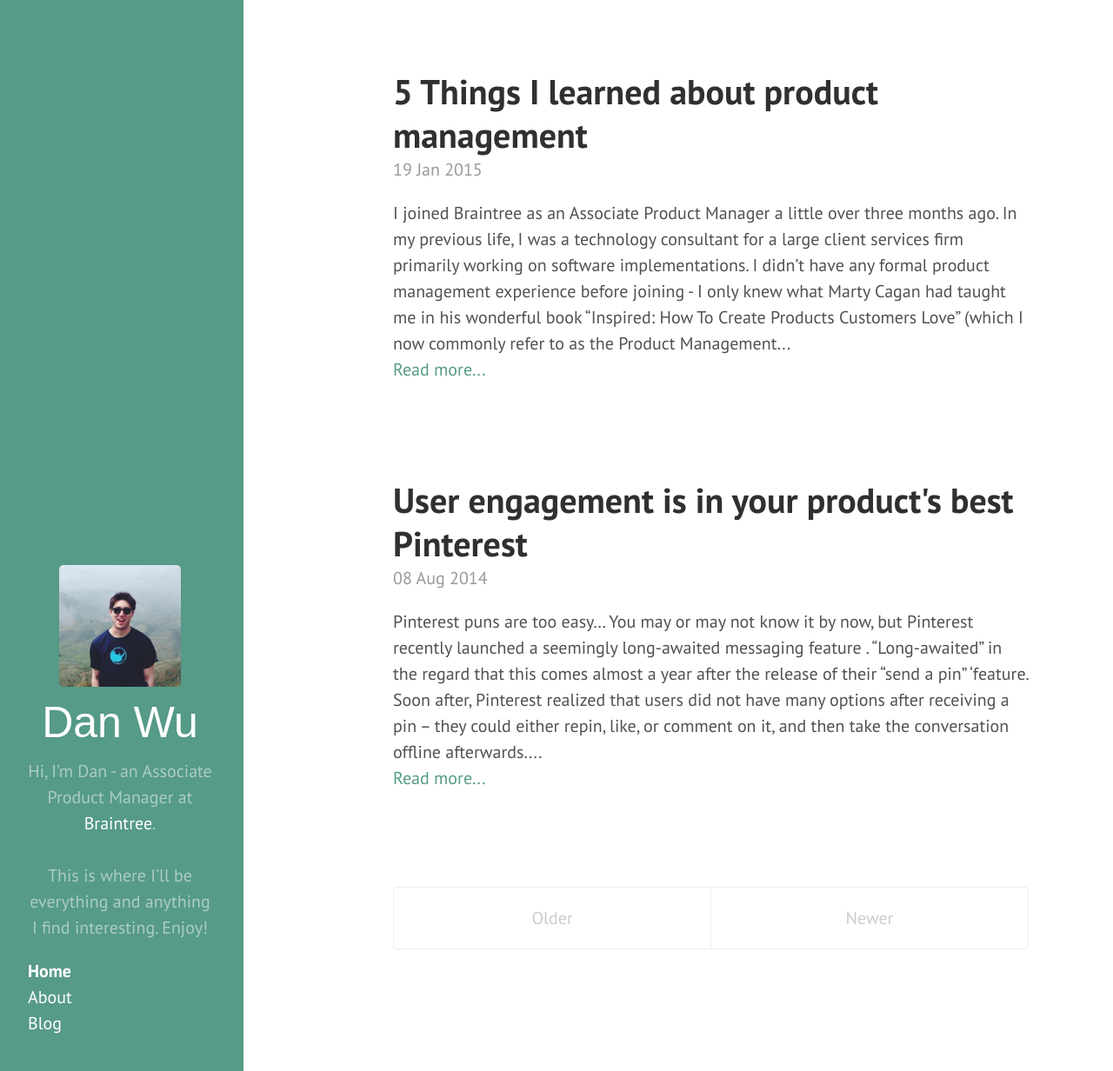
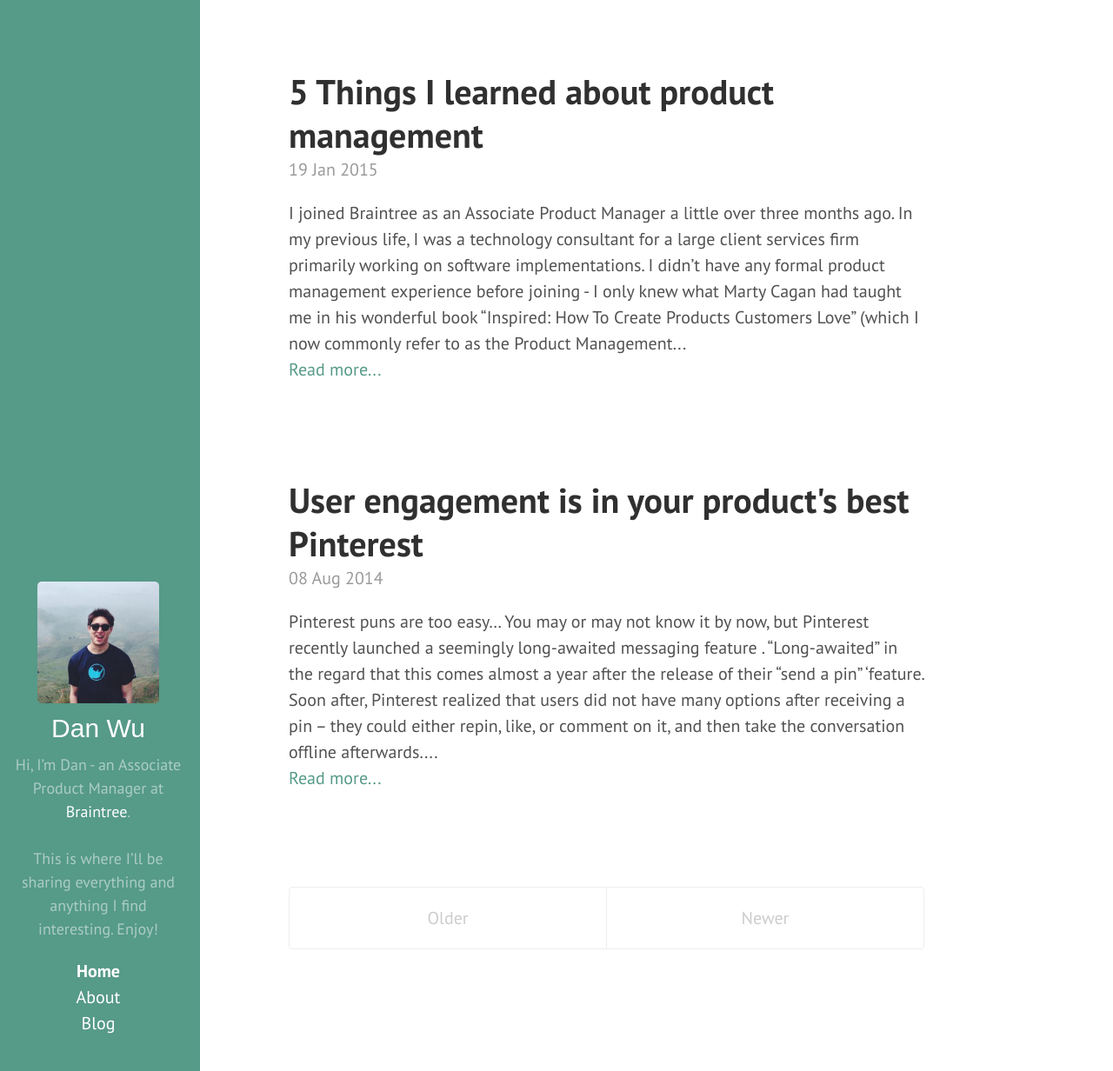
Before and after one commit to danielwu426/danielwu426.github.io, a Jekyll site: the page built from index.html, in a window 1280 px wide and 1232 px high. Shown: the whole window at 87% size. Built offline with Jekyll 4.4.1, drawn with Linux system fonts in a browser that asks for light colours; some web fonts are replaced; Markdown is read by kramdown in place of the engine named in the settings; the list of posts is cut into pages by our own code.

Commit message:
CSS changes and minor edit to bio

```diff
--- a/_config.yml
+++ b/_config.yml
@@ -8,7 +8,7 @@ permalink:        pretty
 # Setup
 title:            Dan Wu
 tagline:          'A Jekyll theme'
-description:      'Hi, I&rsquo;m Dan - an Associate Product Manager at <a href="http://www.braintreepayments.com" target="_blank">Braintree</a>.<br><br/> This is where I&rsquo;ll be everything and anything I find interesting. Enjoy!'
+description:      'Hi, I&rsquo;m Dan - an Associate Product Manager at <a href="http://www.braintreepayments.com" target="_blank">Braintree</a>.<br><br/> This is where I&rsquo;ll be sharing everything and anything I find interesting. Enjoy!'
 url:              http://danwu.me
 
 author:
--- a/public/css/hyde.css
+++ b/public/css/hyde.css
@@ -56,7 +56,6 @@ html {
 .sidebar {
   text-align: center;
   padding-top: 2rem;
-  padding-right: 1rem;
   padding-bottom: .3rem;
   color: rgba(255,255,255,.5);
   background-color: #202020;
@@ -69,7 +68,7 @@ html {
     top: 0;
     left: 0;
     bottom: 0;
-    width: 14rem;
+    width: 11.5rem;
     text-align: left;
   }
 
@@ -95,7 +94,7 @@ html {
   color: #fff;
   margin-top: 0;
   font-family: 'Droid Sans', sans-serif;
-  font-size: 2.5rem;
+  font-size: 1.5rem;
   text-align: center;
   margin-top: 10px;
   font-weight: 300;
@@ -106,6 +105,7 @@ html {
 .sidebar-nav {
   padding-left: 0;
   list-style: none;
+  text-align: center;
 }
 .sidebar-nav-item {
   display: block;
@@ -127,9 +127,7 @@ a.sidebar-nav-item:focus {
 @media (min-width: 48rem) {
   .sidebar-sticky {
     position: absolute;
-    right:  1rem;
     bottom: 1rem;
-    left:   1rem;
   }
 }
 
@@ -148,14 +146,14 @@ a.sidebar-nav-item:focus {
 @media (min-width: 48rem) {
   .content {
     max-width: 38rem;
-    margin-left: 20rem;
+    margin-left: 16rem;
     margin-right: 2rem;
   }
 }
 
 @media (min-width: 64rem) {
   .content {
-    margin-left: 22rem;
+    margin-left: 16rem;
     margin-right: 4rem;
   }
 }
--- a/public/css/poole.css
+++ b/public/css/poole.css
@@ -204,6 +204,10 @@ img {
   display: block;
   margin: 0 0 1rem;
   border-radius: 5px;
+  width: 85%;
+  left: 0;
+  right: 0;
+  margin: auto;
 }
 
 /* Tables */
@@ -231,7 +235,7 @@ tbody tr:nth-child(odd) th {
  */
 
 .lead {
-  font-size: 1rem;
+  font-size: .9rem;
   font-weight: 300;
   text-align: center;
 }
```
